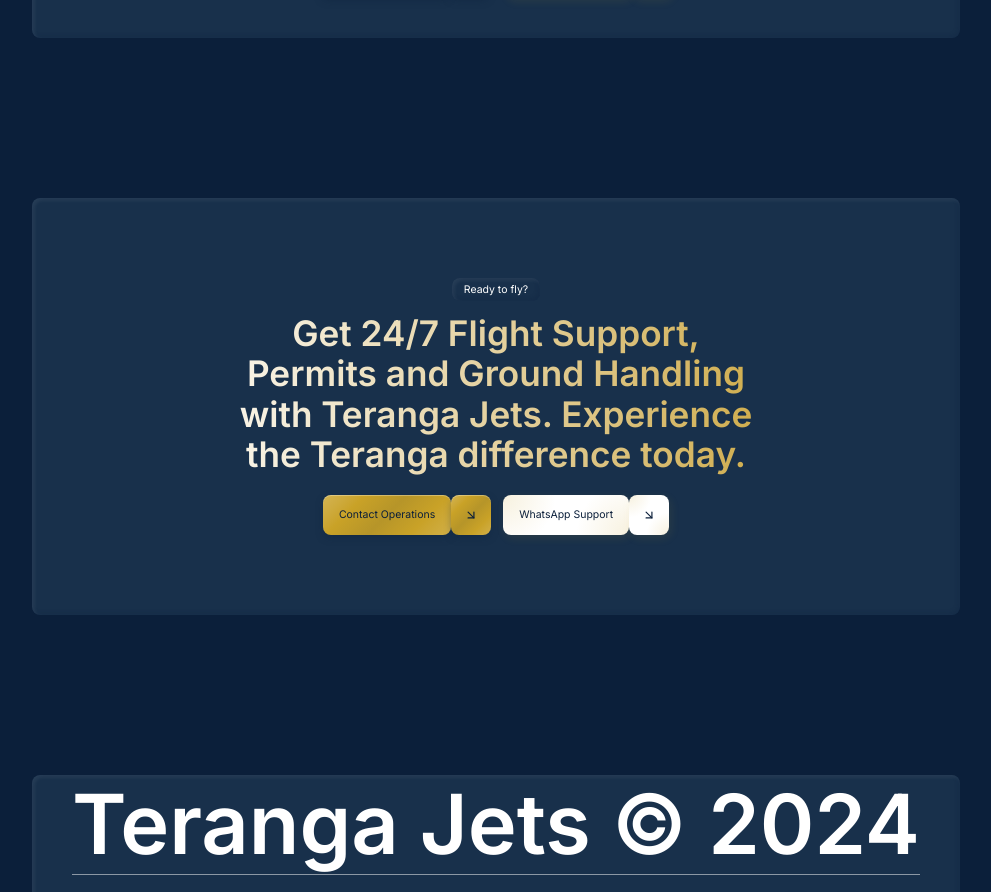
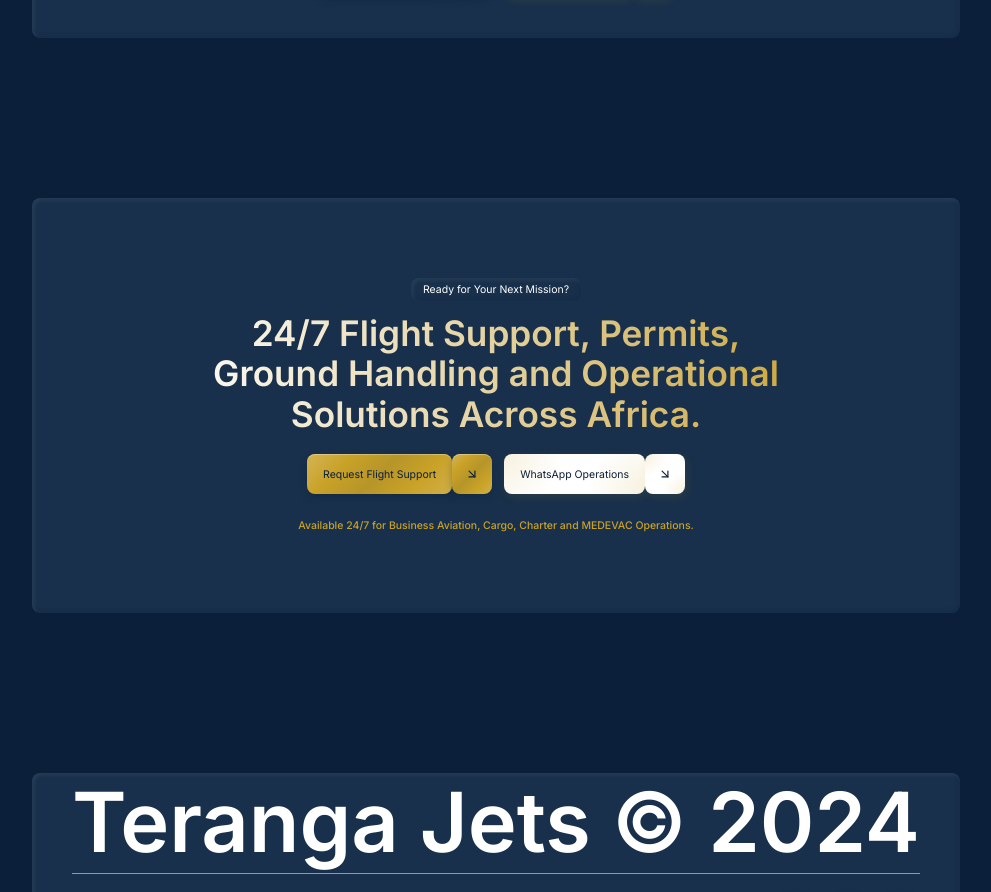
Before and after one commit to dmytro-webild/297cf9ae-c1a0-4e8a-a71c-0a6f333fb44d, a React (Vite) app: page / in a window 1280 px wide. Shown: the part 5307-6199 px from the top of the page, without its empty margins (144-1135 px from the left). Built offline with nearby package versions, Linux system fonts and the light colour scheme; a web font is replaced by a local one.

Commit message:
Bob AI: Updated contact section text, buttons, and added trust state

```diff
--- a/src/pages/HomePage/sections/Contact.tsx
+++ b/src/pages/HomePage/sections/Contact.tsx
@@ -1,28 +1,57 @@
-// AUTO-GENERATED by per-section-migrate. Edit freely — Bob will treat this
-// file as the canonical source for the "contact" section.
+/* eslint-disable */
+// @ts-nocheck — generated by catalog-eject; runtime-correct but TS strict-mode false-positives on inlined catalog body
+import ScrollReveal from "@/components/ui/ScrollReveal";
+import TextAnimation from "@/components/ui/TextAnimation";
+import Button from "@/components/ui/Button";
 
-import React from 'react';
-import ContactCta from '@/components/sections/contact/ContactCta';
-import SectionErrorBoundary from "@/components/ui/SectionErrorBoundary";
+const primaryButton = {
+  text: "Request Flight Support",
+  href: "mailto:ops@terangajets.com"
+};
+const secondaryButton = {
+  text: "WhatsApp Operations",
+  href: "https://wa.me/221000000000"
+};
 
-export default function ContactSection(): React.JSX.Element {
+const ContactInline = () => {
   return (
-    <div id="contact" data-section="contact">
-        <SectionErrorBoundary name="contact">
-              <ContactCta
-          tag="Ready to fly?"
-          text="Get 24/7 Flight Support, Permits and Ground Handling with Teranga Jets. Experience the Teranga difference today."
-          primaryButton={{
-            text: "Contact Operations",
-            href: "mailto:ops@terangajets.com",
-          }}
-          secondaryButton={{
-            text: "WhatsApp Support",
-            href: "https://wa.me/221000000000",
-          }}
-          textAnimation="slide-up"
-        />
-        </SectionErrorBoundary>
+    <section aria-label="Contact section" className="py-20">
+      <div className="w-content-width mx-auto">
+        <ScrollReveal variant="fade-blur">
+          <div className="flex flex-col items-center gap-8 md:gap-10 py-20 px-8 rounded card">
+            <div className="flex flex-col items-center gap-2">
+              <div className="px-3 py-1 mb-1 text-sm card rounded w-fit">
+                <p>{"Ready for Your Next Mission?"}</p>
+              </div>
+
+              <TextAnimation
+                text={"24/7 Flight Support, Permits, Ground Handling and Operational Solutions Across Africa."}
+                variant={"slide-up"}
+                gradientText={true}
+                tag="h2"
+                className="md:max-w-8/10 text-5xl 2xl:text-6xl leading-[1.15] font-semibold text-center text-balance"
+              />
+
+              <div className="flex flex-wrap justify-center gap-3 mt-2 md:mt-3">
+                <Button text={primaryButton.text} href={primaryButton.href} variant="primary" className="hover:-translate-y-1 hover:shadow-lg transition-all duration-300" />
+                <Button text={secondaryButton.text} href={secondaryButton.href} variant="secondary" animationDelay={0.1} className="hover:-translate-y-1 hover:shadow-lg transition-all duration-300" />
+              </div>
+
+              <p className="mt-4 text-sm text-accent text-center font-medium">
+                Available 24/7 for Business Aviation, Cargo, Charter and MEDEVAC Operations.
+              </p>
+            </div>
+          </div>
+        </ScrollReveal>
       </div>
+    </section>
+  );
+};
+
+export default function ContactSection() {
+  return (
+    <div data-webild-section="contact" data-section="contact" id="contact">
+      <ContactInline />
+    </div>
   );
 }
```
